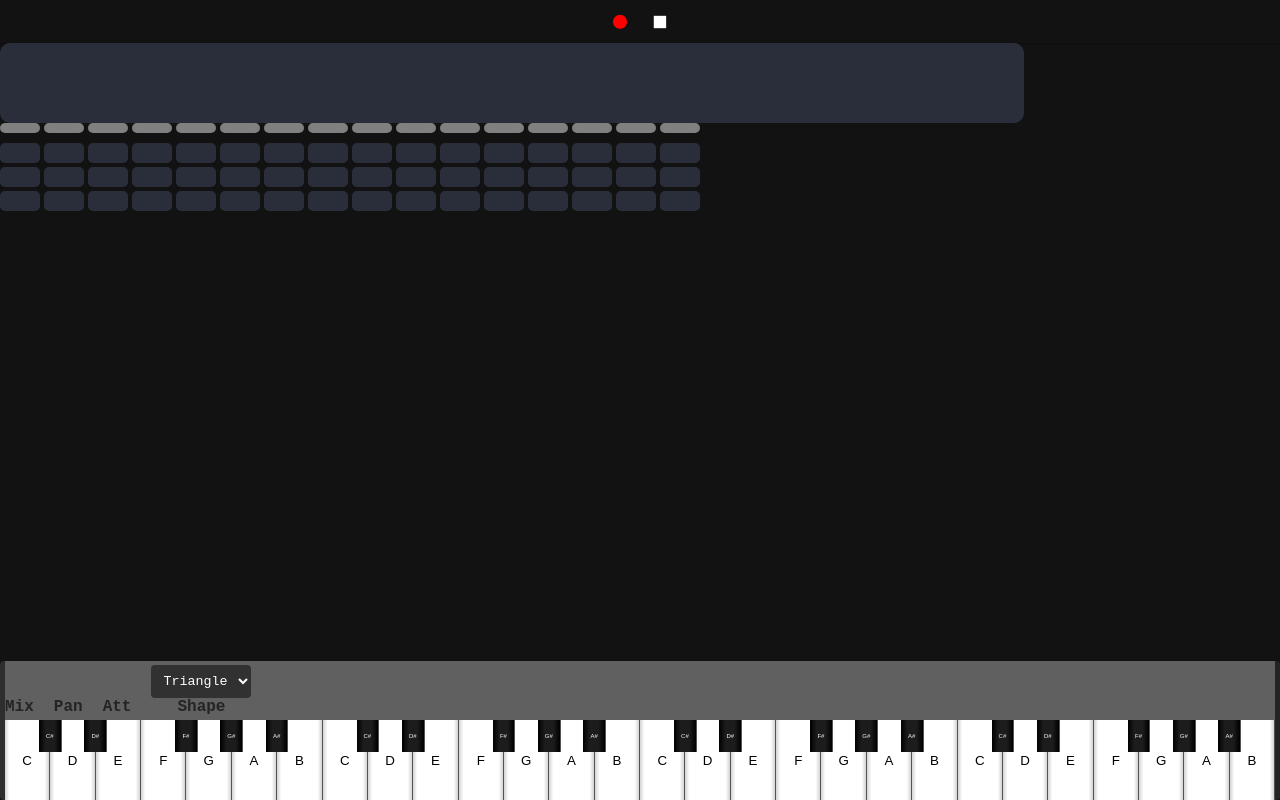
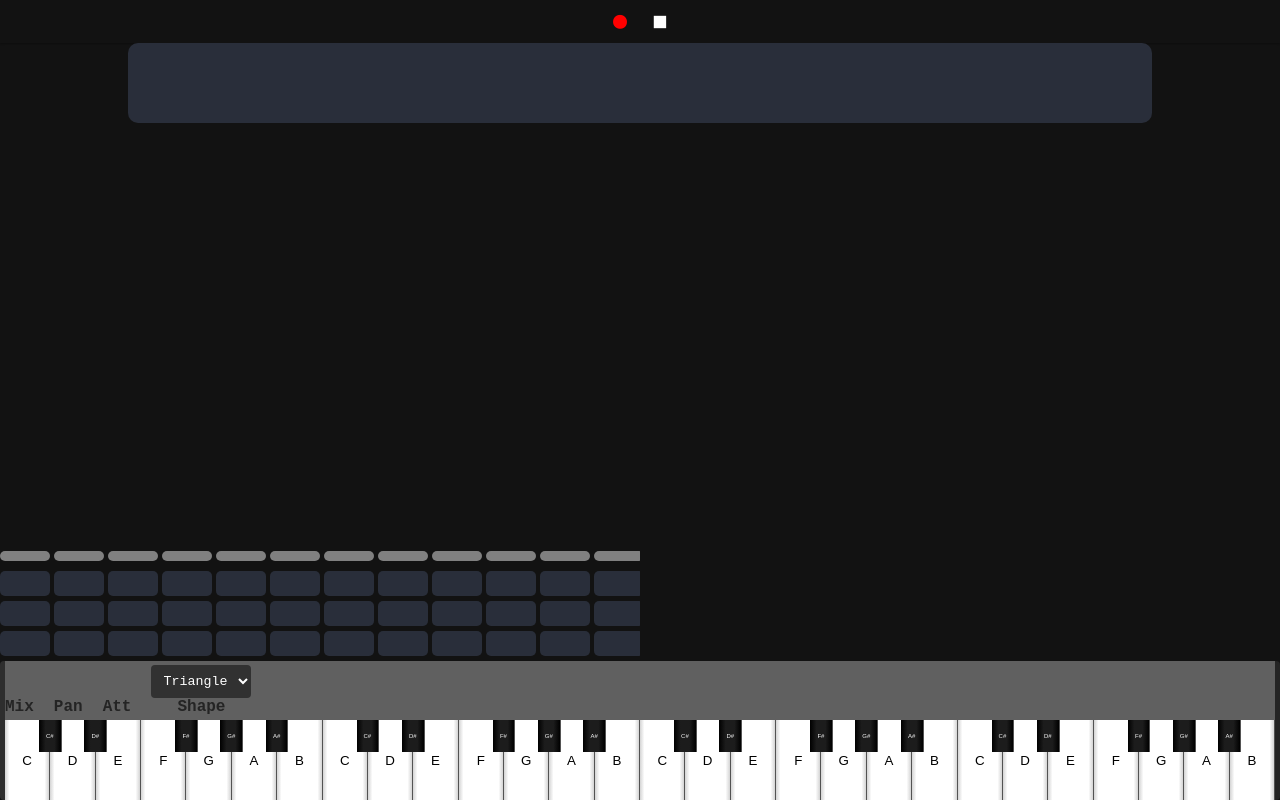
Before and after one commit to tobiastenhunen/web-daw, a website: page index.html in a window 1280 px wide. Drawn offline with Linux system fonts and the light colour scheme; a script that the page names is missing.

Commit message:
Update mid container children positioning

```diff
--- a/src/style.css
+++ b/src/style.css
@@ -1,5 +1,5 @@
 :root {
-    --sequencer-button-size: clamp(30px, 5vw, 40px);
+    --sequencer-button-size: 50px;
     --fg-primary: white ;
     --bg: #121212;
     --visualizer-fg: var(--fg-primary);
@@ -58,12 +58,14 @@ button {
 .mid-container {
     display: grid;
     grid-template-columns: 1fr 1fr;
-    justify-content: space-between;
-    align-content: space-between;
+    grid-template-rows: auto 1fr;
+    flex: 1;
+    width: 100%;
     height: 100%;
 }
 
 #visualizer-container {
+    grid-column: 1 / -1;
     width: 80vw;
     height: 10vh;
     background-color: #292e3a;
@@ -74,15 +76,22 @@ button {
 
 .sequencer {
     grid-row: 2;
+    align-self: end;
+    min-width: 0;
     max-width: 100%;
     overflow-x: auto;
 }
 
-#step-indicator {
+#step-indicator, .sequencer-row {
     display: flex;
     flex-direction: row;
+    flex-wrap: nowrap;
     gap: 4px;
     margin-bottom: 10px;
+}
+
+.step, .sequencer-button {
+    flex-shrink: 0;
 }
 
 .step {
@@ -97,6 +106,10 @@ button {
 .step.activated {
     background-color: green;
     transform: scale(1.1);
+}
+
+.sequencer-row {
+    margin-bottom: 5px;
 }
 
 .sequencer-button {
```
